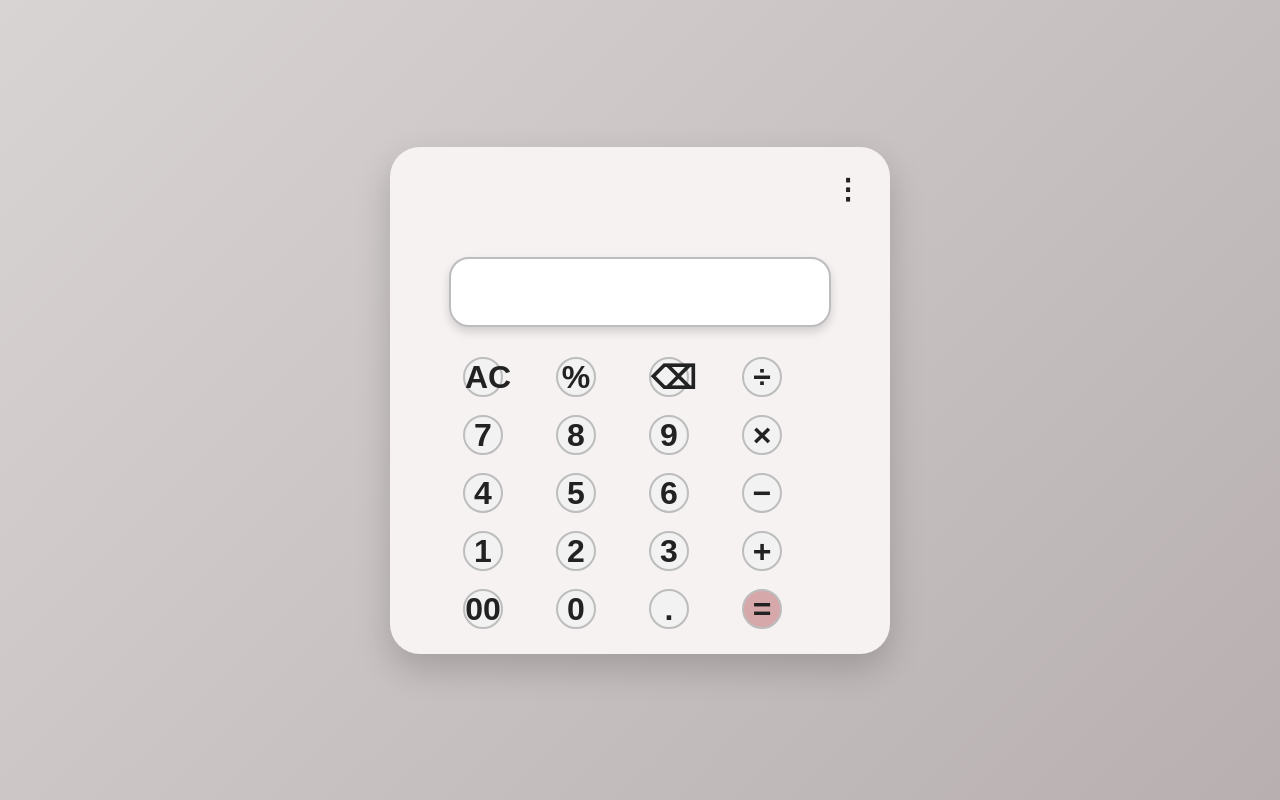
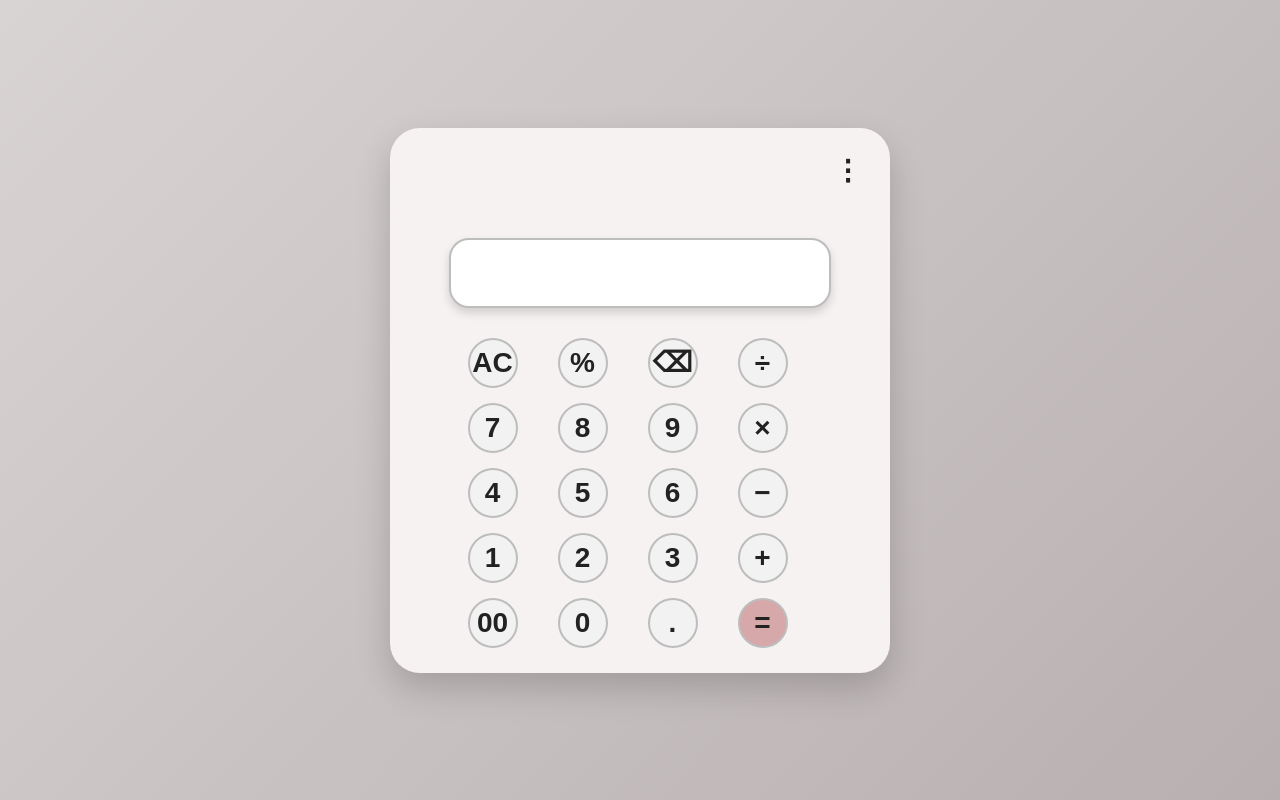
Before and after one commit to diya2516/Calculator, a plain HTML site: page index.html in a window 1280 px wide. Drawn offline with Linux system fonts and the light colour scheme.

Commit message:
style.css

```diff
--- a/style.css
+++ b/style.css
@@ -100,17 +100,17 @@ body{
 .buttons{
     display:grid;
     grid-template-columns:repeat(4,75px);
-    gap:18px;
+    gap:15px;
     justify-content:center;
 }
 
 button{
-    width:40px;
-    height:40px;
+    width:50px;
+    height:50px;
     border-radius:50%;
     border:2px solid #bdbdbd;
     background:#f2f2f2;
-    font-size:32px;
+    font-size:28px;
     color:#222;
     cursor:pointer;
     font-weight:bold;
```
